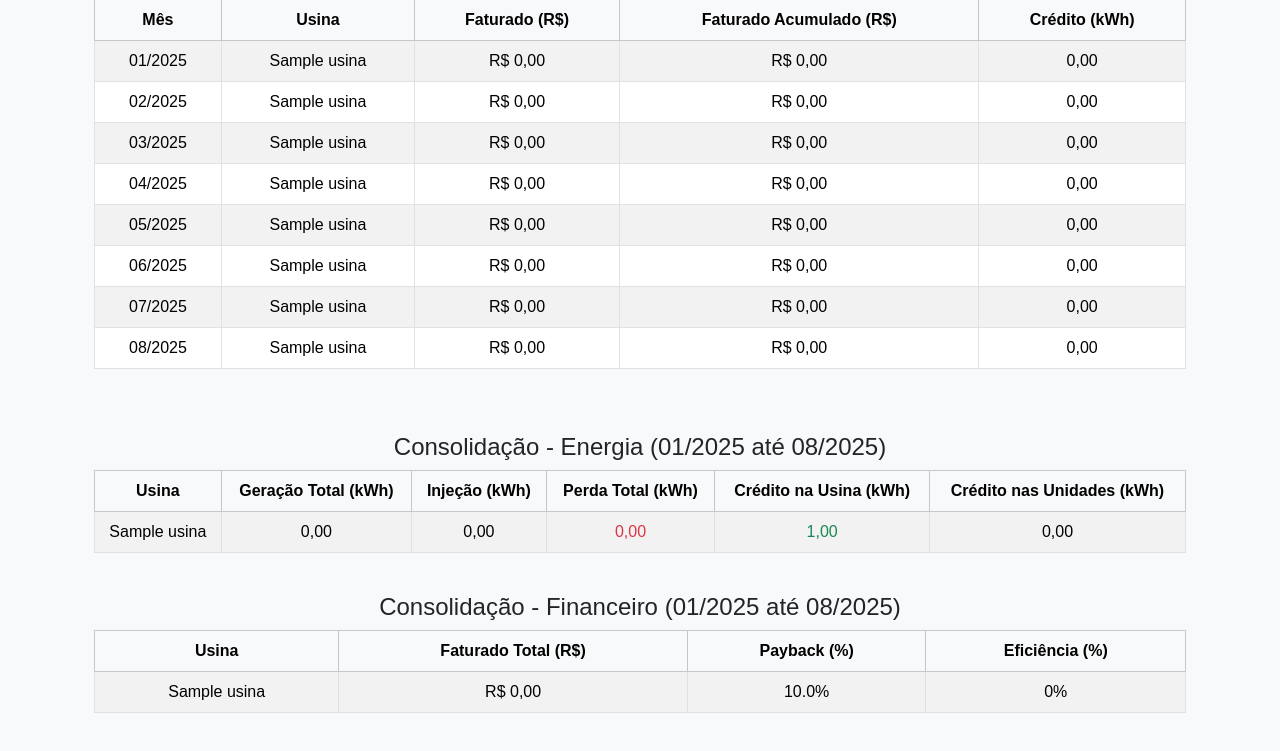
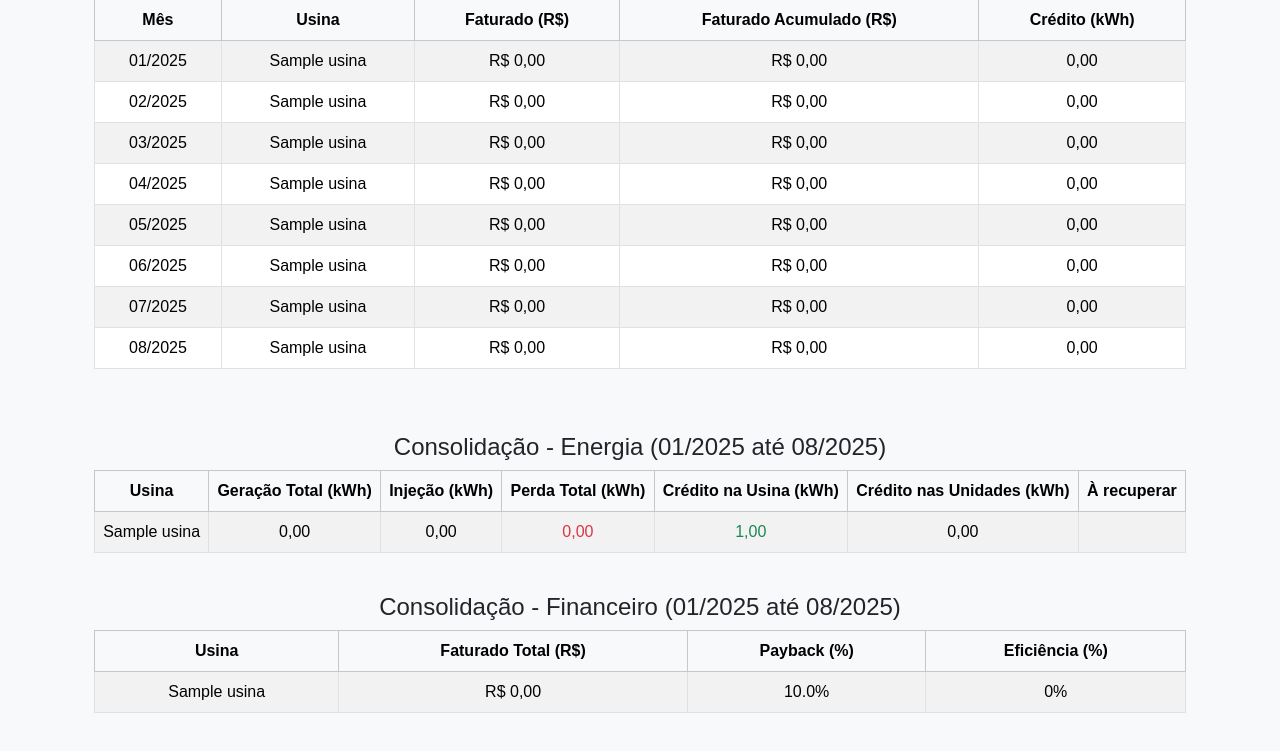
Before and after one commit to Vanucci09/Usinas, a Flask app: page /relatorio_financeiro_com_perda in a window 1280 px wide. Shown: the part 815-1566 px from the top of the page. Run offline with Flask 3, Linux system fonts and the light colour scheme; a user stored in the database is signed in; tables that the repository leaves empty hold one stand-in row (values such as "Sample post"); parts of the project's set-up code (start-up, migrations or seed data) failed here and were passed over.

Commit message:
Ajuste no relatório por usina à recuperar

```diff
--- a/templates/relatorio_financeiro_com_perda.html
+++ b/templates/relatorio_financeiro_com_perda.html
@@ -218,6 +218,8 @@
                     <th>Perda Total (kWh)</th>
                     <th>Crédito na Usina (kWh)</th>
                     <th>Crédito nas Unidades (kWh)</th>
+                    <th>À recuperar</th>
+
                 </tr>
             </thead>
             <tbody>
@@ -231,6 +233,14 @@
                     </td>
                     <td class="text-success">{{ item.saldo_kwh | formato_kwh }}</td>
                     <td>{{ item.ultimo_saldo    | formato_kwh }}</td>
+                    {% set a_recuperar = (item.geracao_total - item.perda_total - item.injecao_total - item.saldo_kwh) %}
+                    <td>
+                    {% if a_recuperar > 0 %}
+                        <span class="badge bg-warning text-dark">À recuperar</span>
+                        <span class="ms-1">{{ a_recuperar | formato_kwh }}</span>
+                    {% endif %}
+                    </td>
+
                 </tr>
                 {% endfor %}
             </tbody>
```
